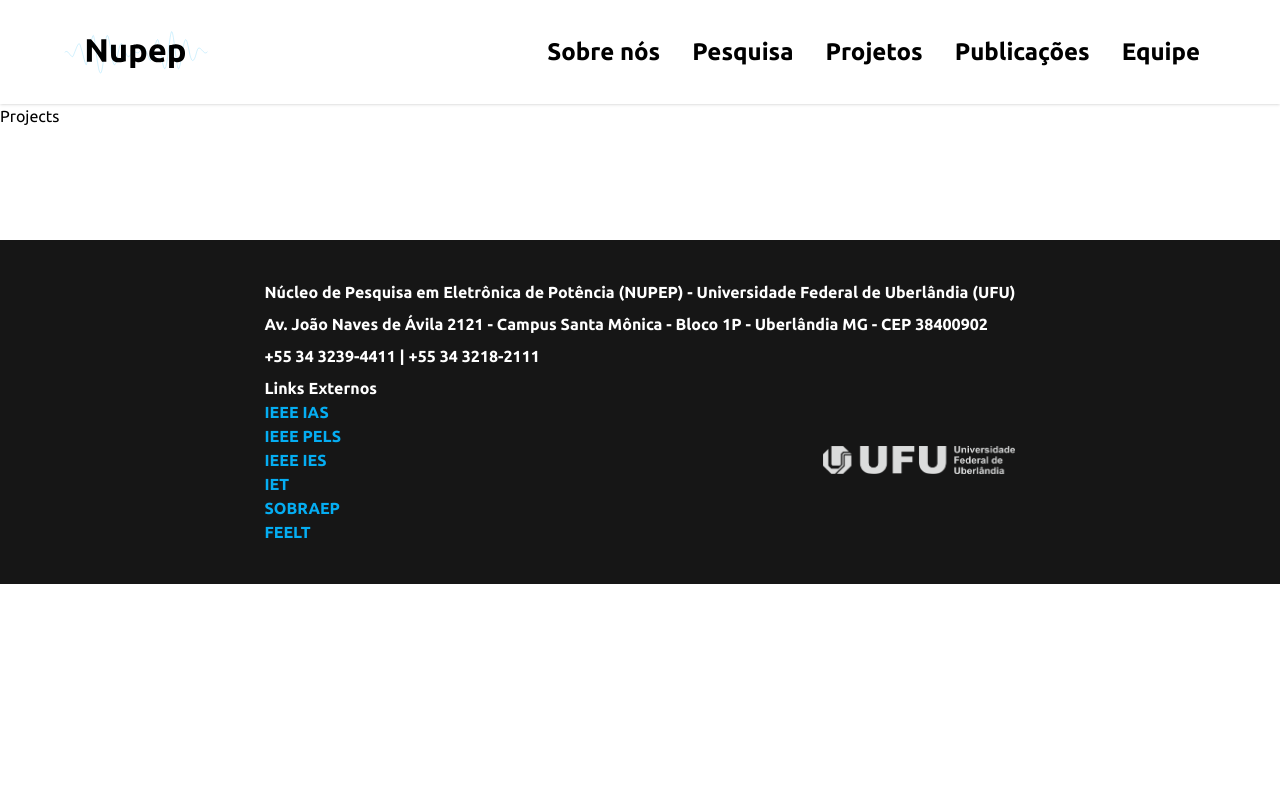
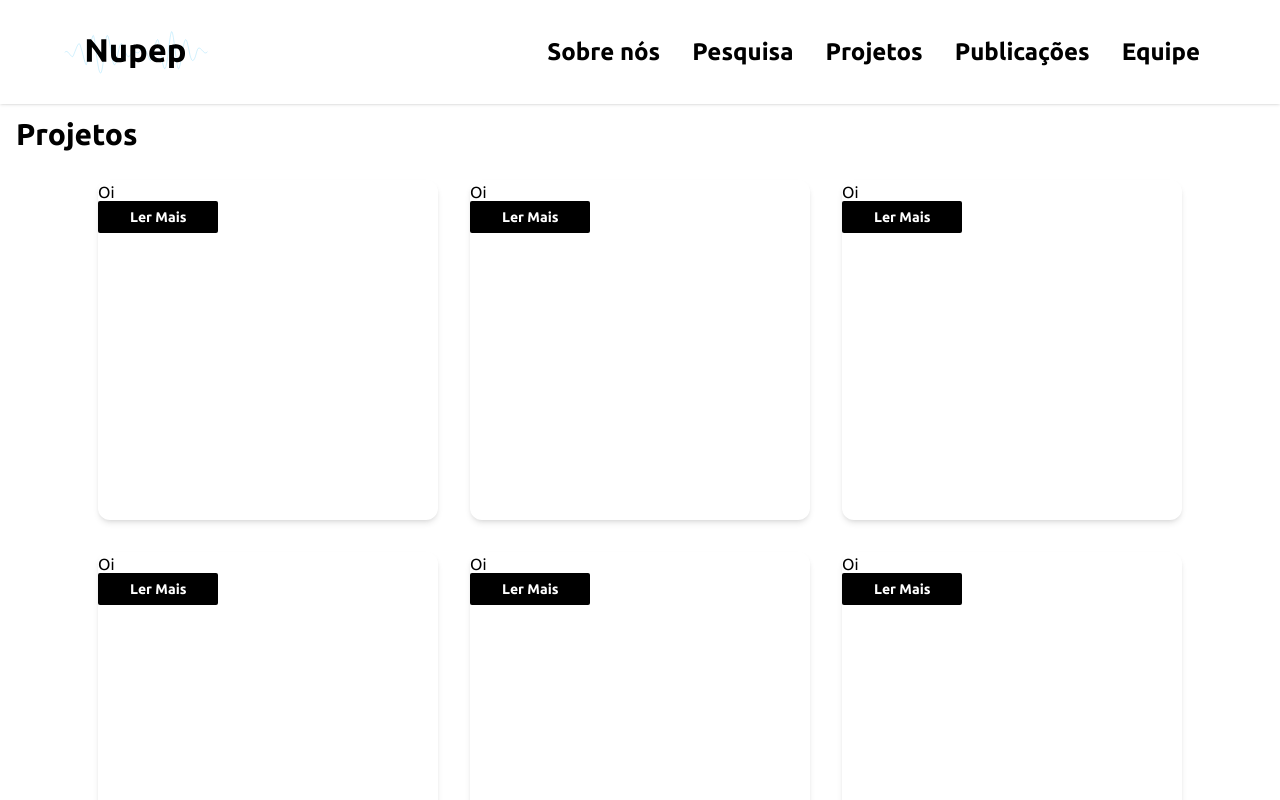
Before and after one commit to ArticaDev/site-nupep, a React (Vite) app: page /projetos in a window 1280 px wide. Shown: the top 800 px of the page. Built offline with nearby package versions, Linux system fonts and the light colour scheme.

Commit message:
Finished card positioning

```diff
--- /dev/null
+++ b/src/App.css
@@ -0,0 +1,41 @@
+#root {
+  max-width: 1280px;
+  margin: 0 auto;
+  padding: 2rem;
+  text-align: center;
+}
+
+.logo {
+  height: 6em;
+  padding: 1.5em;
+  will-change: filter;
+}
+.logo:hover {
+  filter: drop-shadow(0 0 2em #646cffaa);
+}
+.logo.react:hover {
+  filter: drop-shadow(0 0 2em #61dafbaa);
+}
+
+@keyframes logo-spin {
+  from {
+    transform: rotate(0deg);
+  }
+  to {
+    transform: rotate(360deg);
+  }
+}
+
+@media (prefers-reduced-motion: no-preference) {
+  a:nth-of-type(2) .logo {
+    animation: logo-spin infinite 20s linear;
+  }
+}
+
+.card {
+  padding: 2em;
+}
+
+.read-the-docs {
+  color: #888;
+}
--- /dev/null
+++ b/src/components/Tag.jsx
@@ -0,0 +1,5 @@
+const Tag = ({ color, children }) => {
+  return <div className="bg-amber-300">{children}</div>;
+};
+
+export default Tag;
--- /dev/null
+++ b/src/index.css
@@ -0,0 +1,48 @@
+:root {
+  font-family: Inter, Avenir, Helvetica, Arial, sans-serif;
+  font-size: 16px;
+  line-height: 24px;
+  font-weight: 400;
+
+  color-scheme: light dark;
+  color: rgba(255, 255, 255, 0.87);
+  background-color: #242424;
+
+  font-synthesis: none;
+  text-rendering: optimizeLegibility;
+  -webkit-font-smoothing: antialiased;
+  -moz-osx-font-smoothing: grayscale;
+  -webkit-text-size-adjust: 100%;
+}
+
+a {
+  font-weight: 500;
+  color: #646cff;
+  text-decoration: inherit;
+}
+a:hover {
+  color: #535bf2;
+}
+
+body {
+  margin: 0;
+  display: flex;
+  place-items: center;
+  min-width: 320px;
+  min-height: 100vh;
+}
+
+h1 {
+  font-size: 3.2em;
+  line-height: 1.1;
+}
+
+@media (prefers-color-scheme: light) {
+  :root {
+    color: #213547;
+    background-color: #ffffff;
+  }
+  a:hover {
+    color: #747bff;
+  }
+}
--- a/src/pages/Projects.jsx
+++ b/src/pages/Projects.jsx
@@ -1,9 +1,35 @@
+import React from "react";
+
 import Layout from "../components/Layout";
+import Title from "../components/Title";
+import Tag from "../components/Tag";
 
 const Projects = () => {
   return (
     <div>
-      <Layout>Projects</Layout>
+      <Layout>
+        <div className="mb-4 px-4 py-3">
+          <Title>Projetos</Title>
+        </div>
+        <div className="container mx-auto max-w-screen-2xl">
+          <div className="mx-5 flex flex-wrap justify-center gap-8">
+            {[...new Array(7)].map((project) => (
+              <div className="h-85 flex-shrink basis-85">
+                <div className="h-[inherit] w-[inherit] rounded-xl shadow-md">
+                  <h3>Oi</h3>
+                  <Tag></Tag>
+                  <a
+                    className="rounded-sm bg-black px-8 py-2 text-sm font-bold text-white"
+                    href=""
+                  >
+                    Ler Mais
+                  </a>
+                </div>
+              </div>
+            ))}
+          </div>
+        </div>
+      </Layout>
     </div>
   );
 };
--- a/src/tailwind.css
+++ b/src/tailwind.css
@@ -1,11 +1,16 @@
-@import url('https://fonts.googleapis.com/css2?family=Ubuntu:ital,wght@0,300;0,400;0,500;0,700;1,300;1,400;1,500;1,700&display=swap');/* Write your global styles here, in PostCSS syntax */
+@import url("https://fonts.googleapis.com/css2?family=Ubuntu:ital,wght@0,300;0,400;0,500;0,700;1,300;1,400;1,500;1,700&display=swap"); /* Write your global styles here, in PostCSS syntax */
 @tailwind base;
 @tailwind components;
 @tailwind utilities;
 
+@layer base {
+  html {
+    font-family: "Ubuntu", sans-serif !important;
+  }
+}
 
-@layer base {
-    html {
-      font-family: 'Ubuntu', sans-serif!important;
-    }
+@layer components {
+  .grid-cols-autofit-85 {
+    grid-template-columns: repeat(auto-fit, minmax(21.25rem, 1fr));
   }
+}
--- a/tailwind.config.cjs
+++ b/tailwind.config.cjs
@@ -5,6 +5,12 @@ const config = {
       colors: {
         blue: "#05ADF2",
       },
+      height: {
+        "85": "21.25rem",
+      },
+      flexBasis: {
+        "85": "21.25rem",
+      },
     },
   },
   plugins: [],
```
